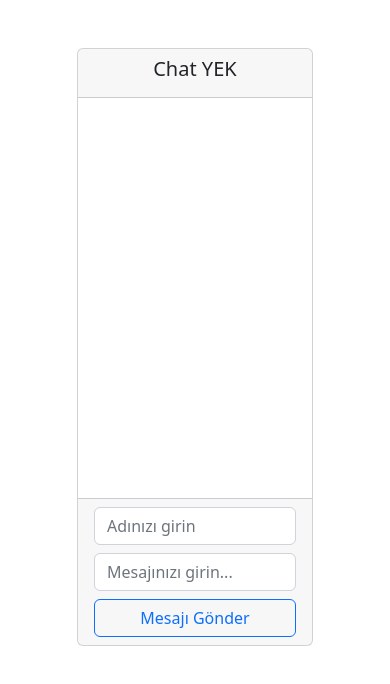
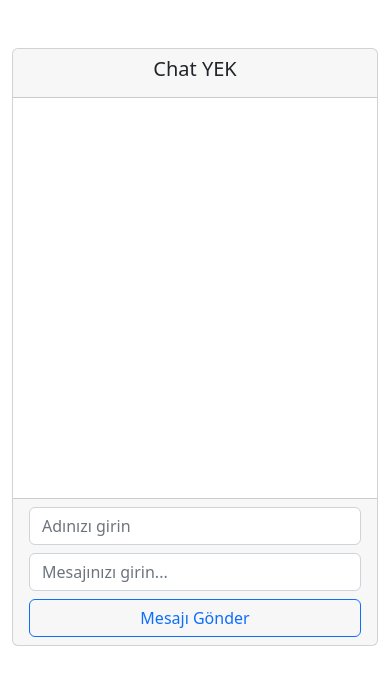
Before and after one commit to emrekahriman/nodejs-basic-chat-app, a website: page public/index.html in a window 390 px wide. Drawn offline with nearby package versions, Linux system fonts and the light colour scheme; no server answers.

Commit message:
first commit

```diff
--- a/public/index.html
+++ b/public/index.html
@@ -16,7 +16,7 @@
 	<body>
 		<div class="container">
 			<div class="row mt-5">
-				<div class="offset-2 col-8">
+				<div class="col-12 offset-md-2 col-md-8">
 
 
 					<div id="chat-wrap" class="card text-center">
```
